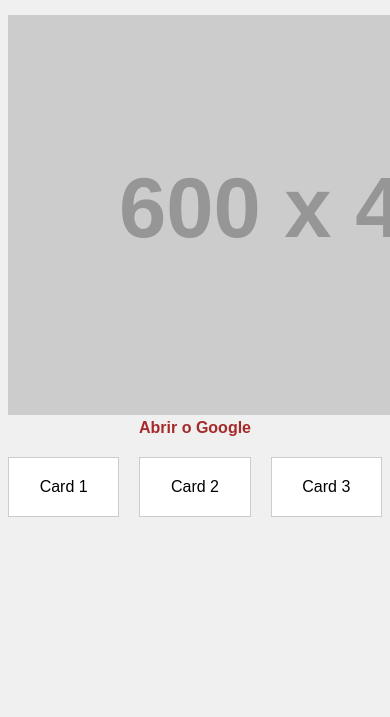
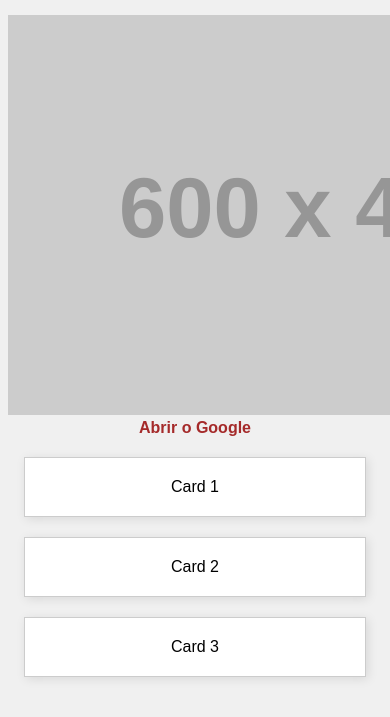
Before and after one commit to Carlosvianapereira/css-fs25, a plain HTML site: page index.html in a window 390 px wide. Shown: the part 125-842 px from the top of the page. Drawn offline with Linux system fonts and the light colour scheme; placeholder pictures from the web are drawn by us.

Commit message:
aplicando media query

```diff
--- a/style.css
+++ b/style.css
@@ -38,5 +38,15 @@ a:hover {
     border: 1px solid #ccc;
     width: 150px;
     text-align: center;
-    box-shadow: 2px; 2px 10px rgba(0,0,0,0.1);
+    box-shadow: 2px 2px 10px rgba(0,0,0,0.1);
 }
+/* Media Query */
+@media (max-width: 600px) {
+    .container {
+        flex-direction: column;
+        align-items: center;
+    }
+    #card {
+        width: 80%;
+    }
+}
```
